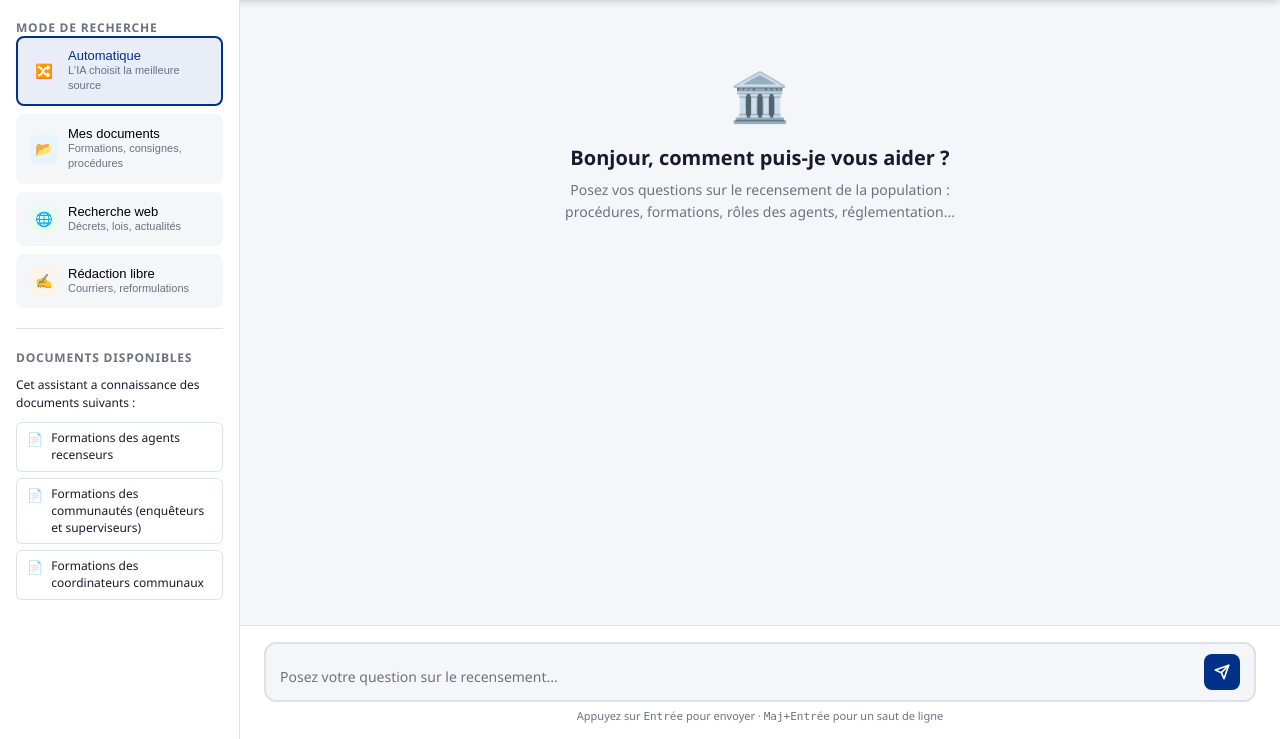
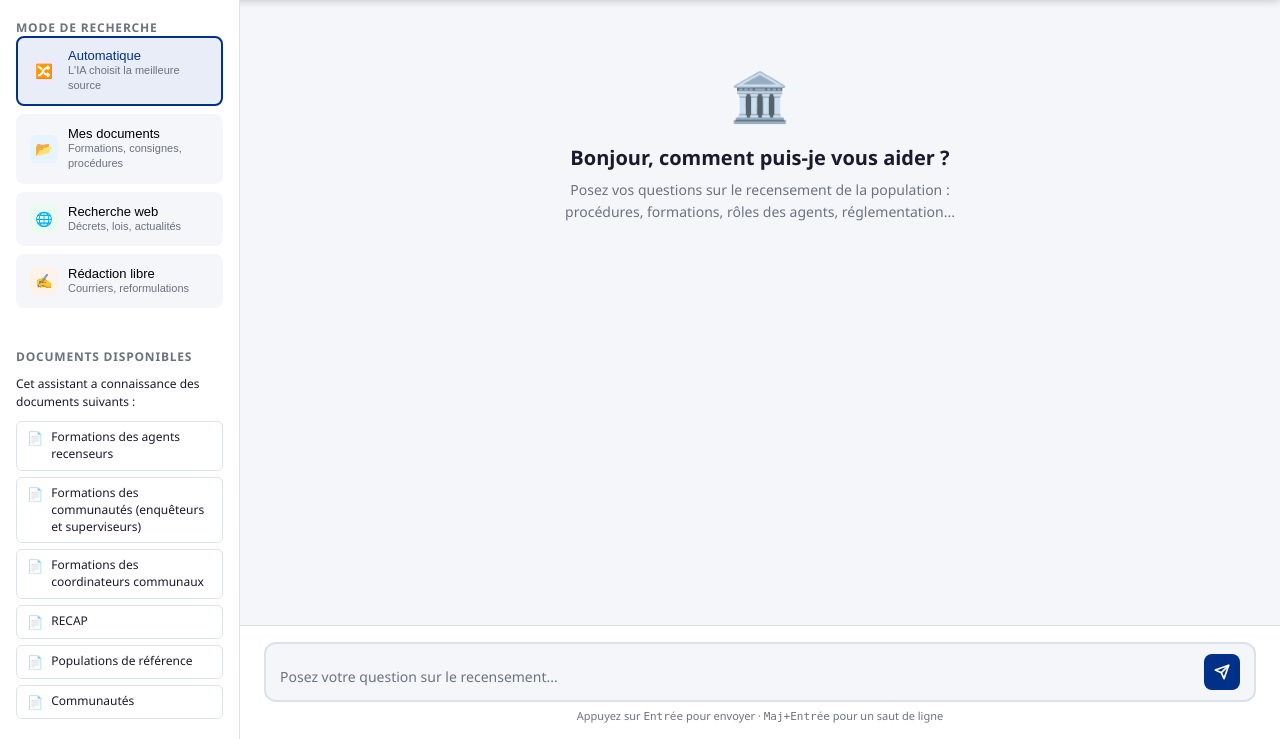
Before and after one commit to VincentB1984/test-rag-rp, a FastAPI app: page / in a window 1280 px wide. Shown: the part 61-800 px from the top of the page. Run offline with FastAPI, Linux system fonts and the light colour scheme.

Commit message:
Update index.html

```diff
--- a/templates/index.html
+++ b/templates/index.html
@@ -482,6 +482,9 @@
       <div class="domaine-item">Formations des agents recenseurs</div>
       <div class="domaine-item">Formations des communautés (enquêteurs et superviseurs)</div>
       <div class="domaine-item">Formations des coordinateurs communaux</div>
+      <div class="domaine-item">RECAP</div>
+      <div class="domaine-item">Populations de référence</div>
+      <div class="domaine-item">Communautés</div>
     </div>
   </aside>
 
```
